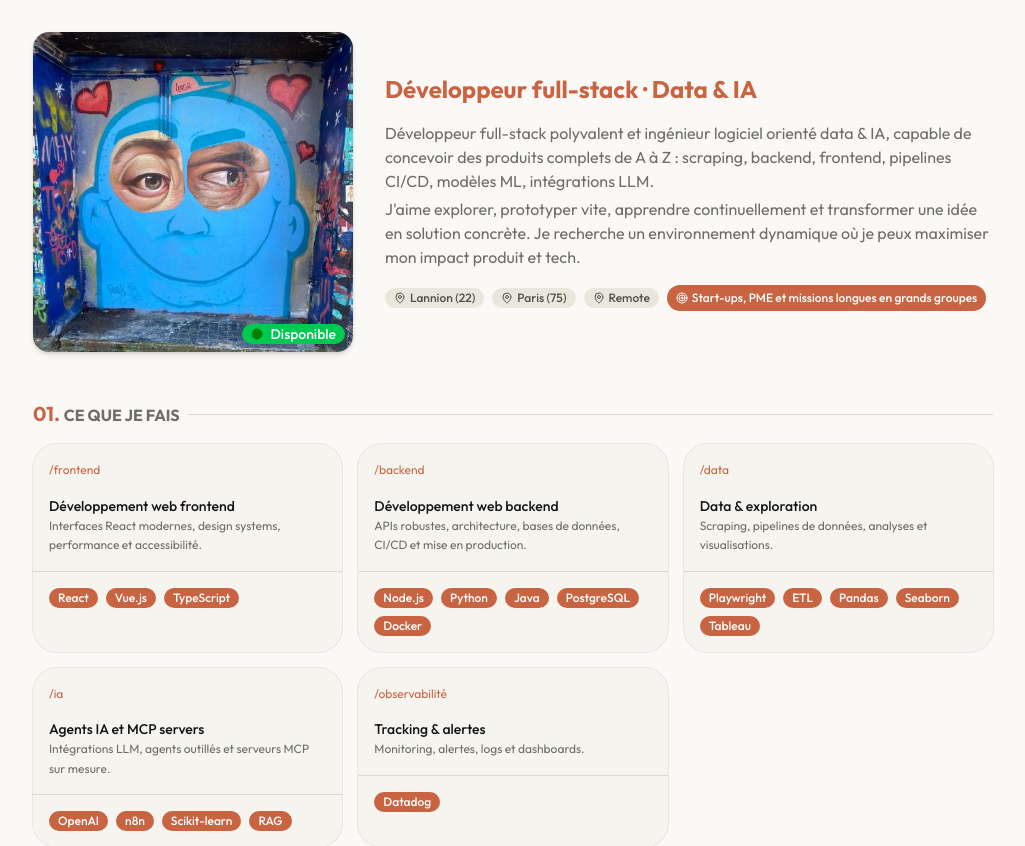
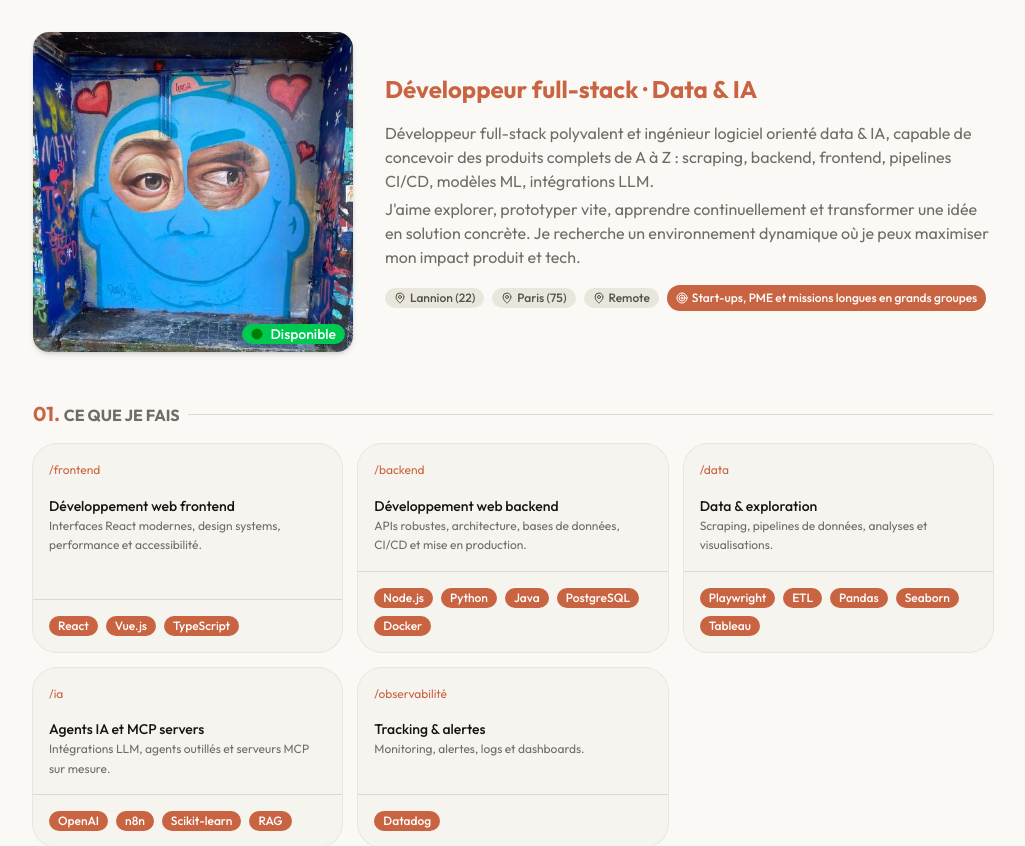
Before and after one commit to CyrilPERIE/portfolio-app, a Next.js app: page / in a window 1280 px wide. Shown: the top 846 px of the page, without its empty margins (127-1152 px from the left). Built offline with nearby package versions, Linux system fonts and the light colour scheme.

Commit message:
:lipstick: ui in product card.

```diff
--- a/src/components/products/card.product.tsx
+++ b/src/components/products/card.product.tsx
@@ -28,7 +28,7 @@ const CardProduct = ({
       <CardHeader className="text-primary">
         {product.caption}
       </CardHeader>
-      <CardContent>
+      <CardContent className="flex-1">
         <CardTitle>{product.title}</CardTitle>
         <CardDescription>{product.description}</CardDescription>
       </CardContent>
```
